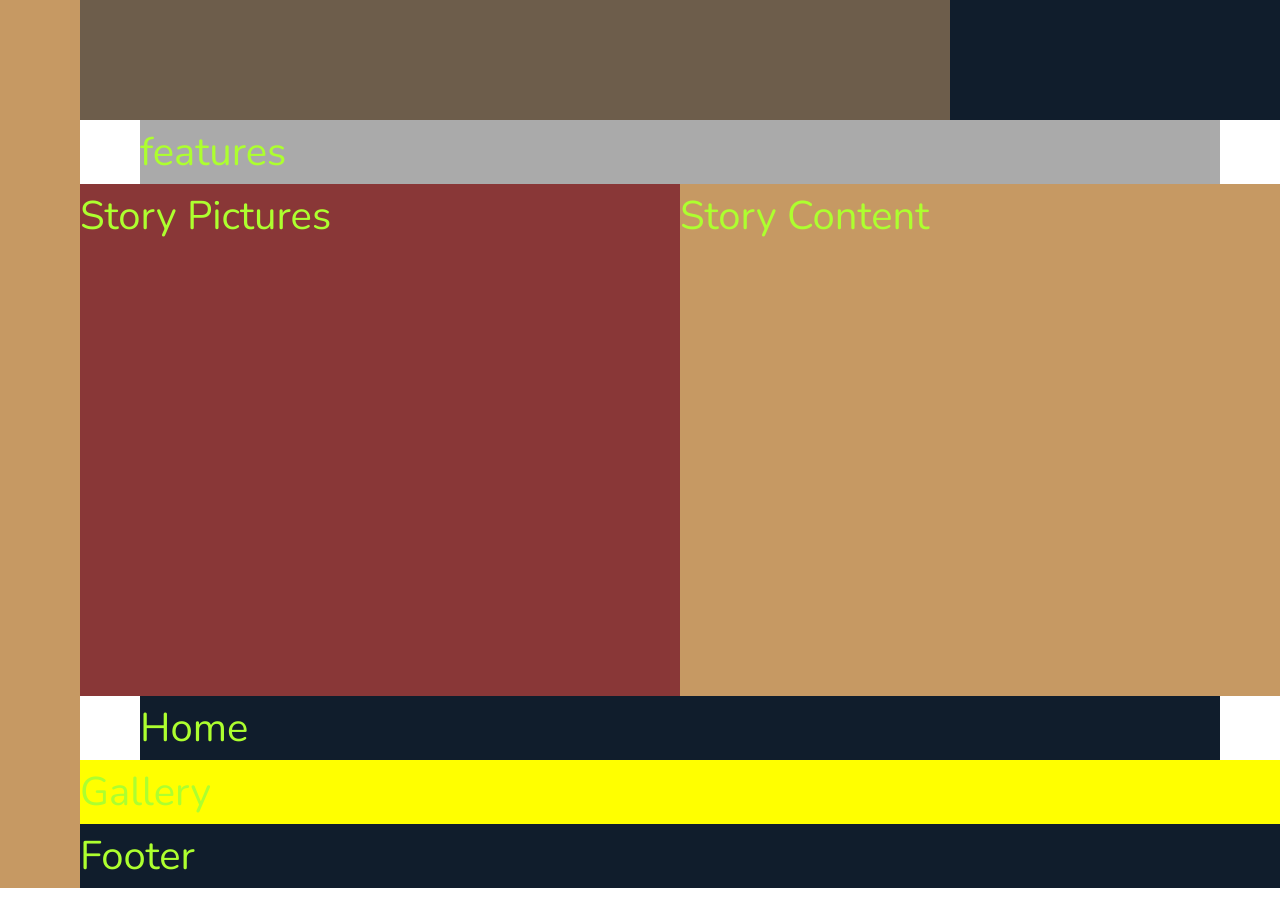
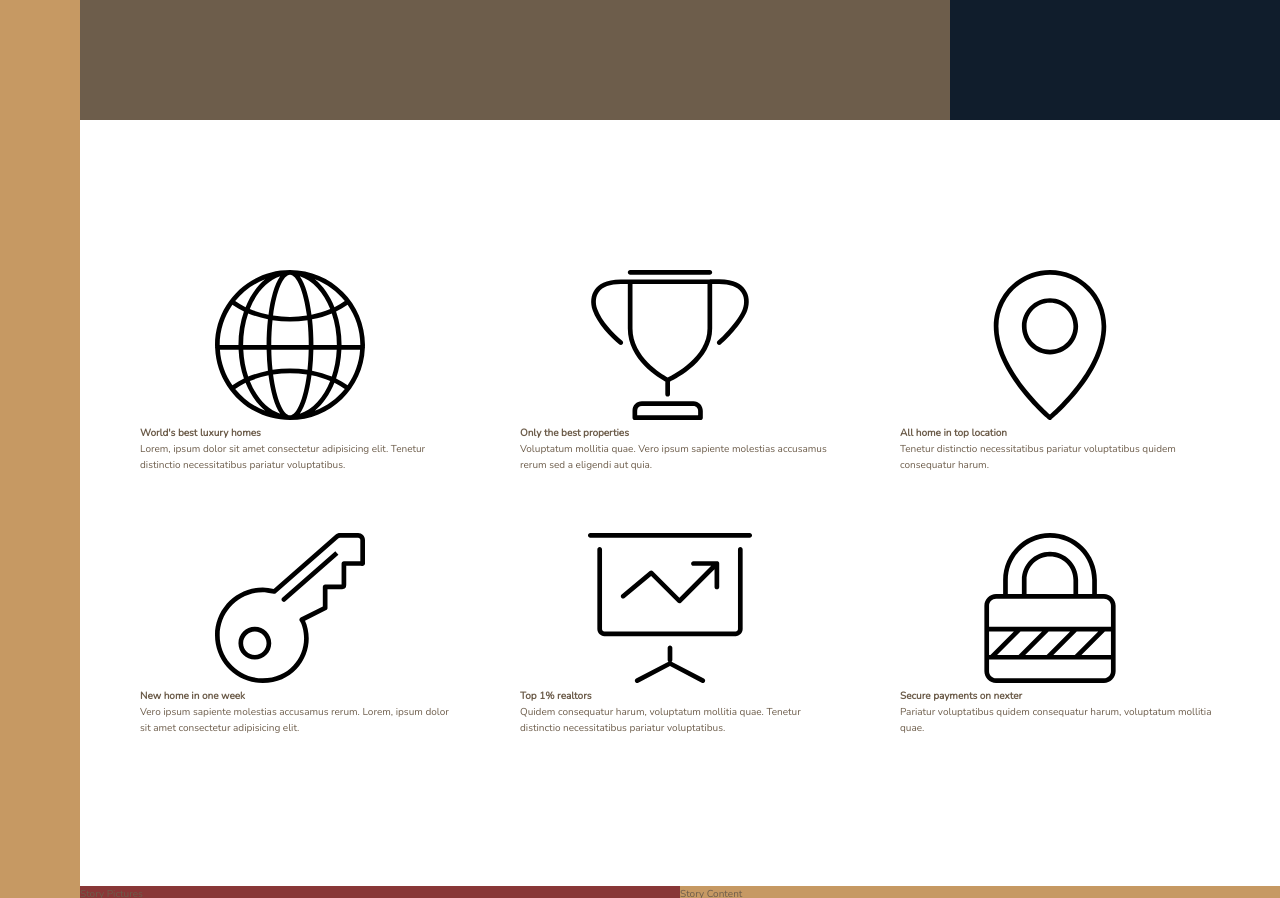
Before and after one commit to Ashoka2002/Nexter, a website: page index.html in a window 1280 px wide. Shown: the part 520-1418 px from the top of the page. Drawn offline with nearby package versions, Linux system fonts and the light colour scheme.

Commit message:
Building the Features Section - Part 1

```diff
--- a/index.html
+++ b/index.html
@@ -18,7 +18,64 @@
 
     <div class="realtors">Top 3 realtors</div>
 
-    <section class="features">features</section>
+    <section class="features">
+      <div class="feature">
+        <svg class="feature__icon">
+          <use xlink:href="img/sprite.svg#icon-global"></use>
+        </svg>
+        <h4 class="heading-4">World's best luxury homes</h4>
+        <p class="feature__text">
+          Lorem, ipsum dolor sit amet consectetur adipisicing elit. Tenetur distinctio necessitatibus pariatur
+          voluptatibus.
+        </p>
+      </div>
+
+      <div class="feature">
+        <svg class="feature__icon">
+          <use xlink:href="./img/sprite.svg#icon-trophy"></use>
+        </svg>
+        <h4 class="heading-4">Only the best properties</h4>
+        <p class="feature__text">
+          Voluptatum mollitia quae. Vero ipsum sapiente molestias accusamus rerum sed a eligendi aut quia.
+        </p>
+      </div>
+
+      <div class="feature">
+        <svg class="feature__icon">
+          <use xlink:href="./img/sprite.svg#icon-map-pin"></use>
+        </svg>
+        <h4 class="heading-4">All home in top location</h4>
+        <p class="feature__text">Tenetur distinctio necessitatibus pariatur voluptatibus quidem consequatur harum.</p>
+      </div>
+
+      <div class="feature">
+        <svg class="feature__icon">
+          <use xlink:href="./img/sprite.svg#icon-key"></use>
+        </svg>
+        <h4 class="heading-4">New home in one week</h4>
+        <p class="feature__text">
+          Vero ipsum sapiente molestias accusamus rerum. Lorem, ipsum dolor sit amet consectetur adipisicing elit.
+        </p>
+      </div>
+
+      <div class="feature">
+        <svg class="feature__icon">
+          <use xlink:href="./img/sprite.svg#icon-presentation"></use>
+        </svg>
+        <h4 class="heading-4">Top 1% realtors</h4>
+        <p class="feature__text">
+          Quidem consequatur harum, voluptatum mollitia quae. Tenetur distinctio necessitatibus pariatur voluptatibus.
+        </p>
+      </div>
+
+      <div class="feature">
+        <svg class="feature__icon">
+          <use xlink:href="./img/sprite.svg#icon-lock"></use>
+        </svg>
+        <h4 class="heading-4">Secure payments on nexter</h4>
+        <p class="feature__text">Pariatur voluptatibus quidem consequatur harum, voluptatum mollitia quae.</p>
+      </div>
+    </section>
 
     <div class="story__pictures">Story Pictures</div>
 
--- a/scss/_base.scss
+++ b/scss/_base.scss
@@ -43,10 +43,4 @@ body {
       [col-start] minmax(min-content, 14rem) [col-end]
     )
     [center-end] minmax(6rem, 1fr) [full-end];
-
-  //////////
-  & > * {
-    font-size: 4rem;
-    color: greenyellow;
-  }
 }
--- a/scss/_features.scss
+++ b/scss/_features.scss
@@ -1,4 +1,8 @@
 .features {
-  background-color: $color-grey-light-2;
   grid-column: center-start/center-end;
+  margin: 15rem 0;
+
+  display: grid;
+  grid-template-columns: repeat(3, 1fr);
+  gap: 6rem;
 }
```
Also changed, not shown: css/style.css.
